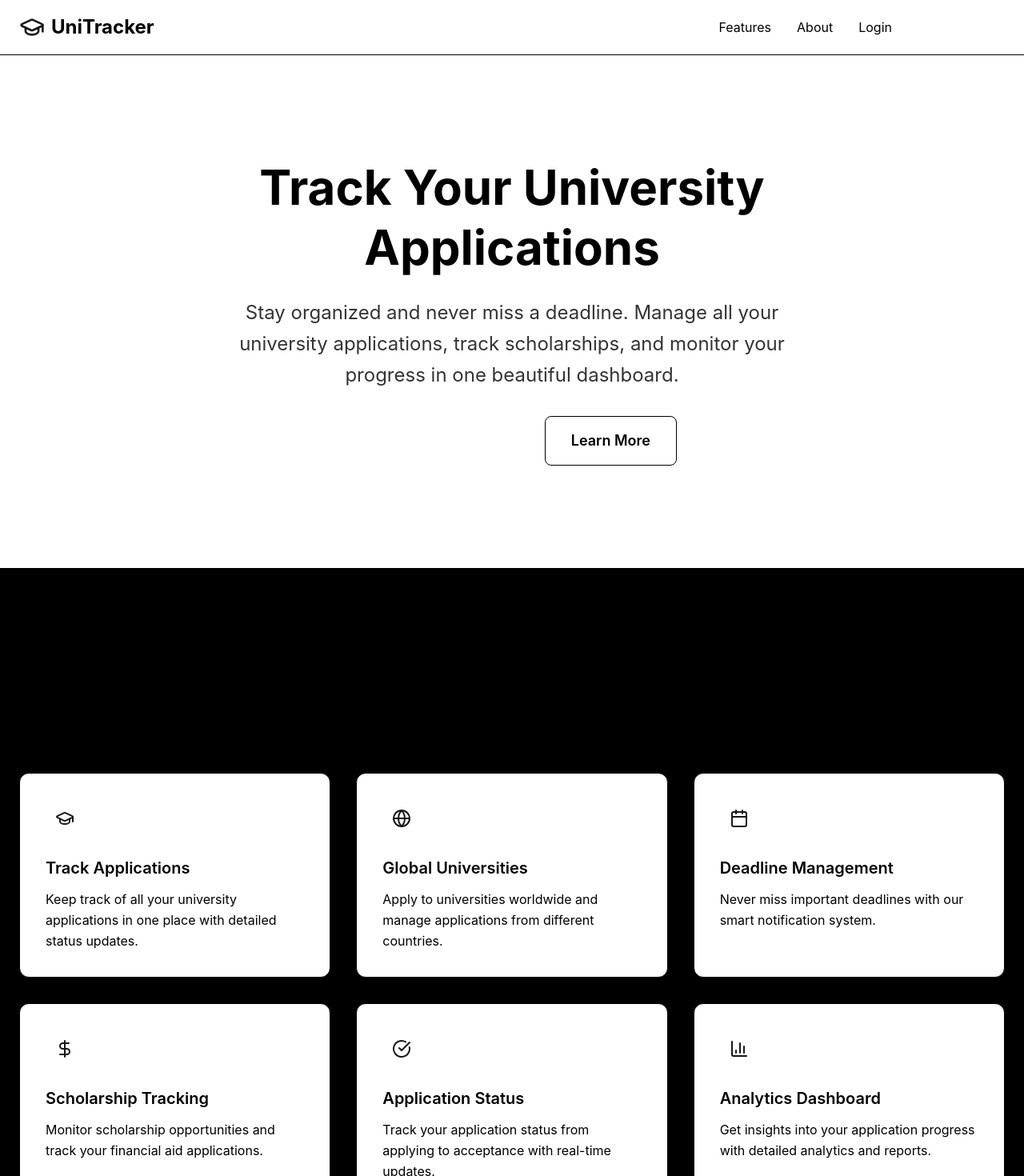
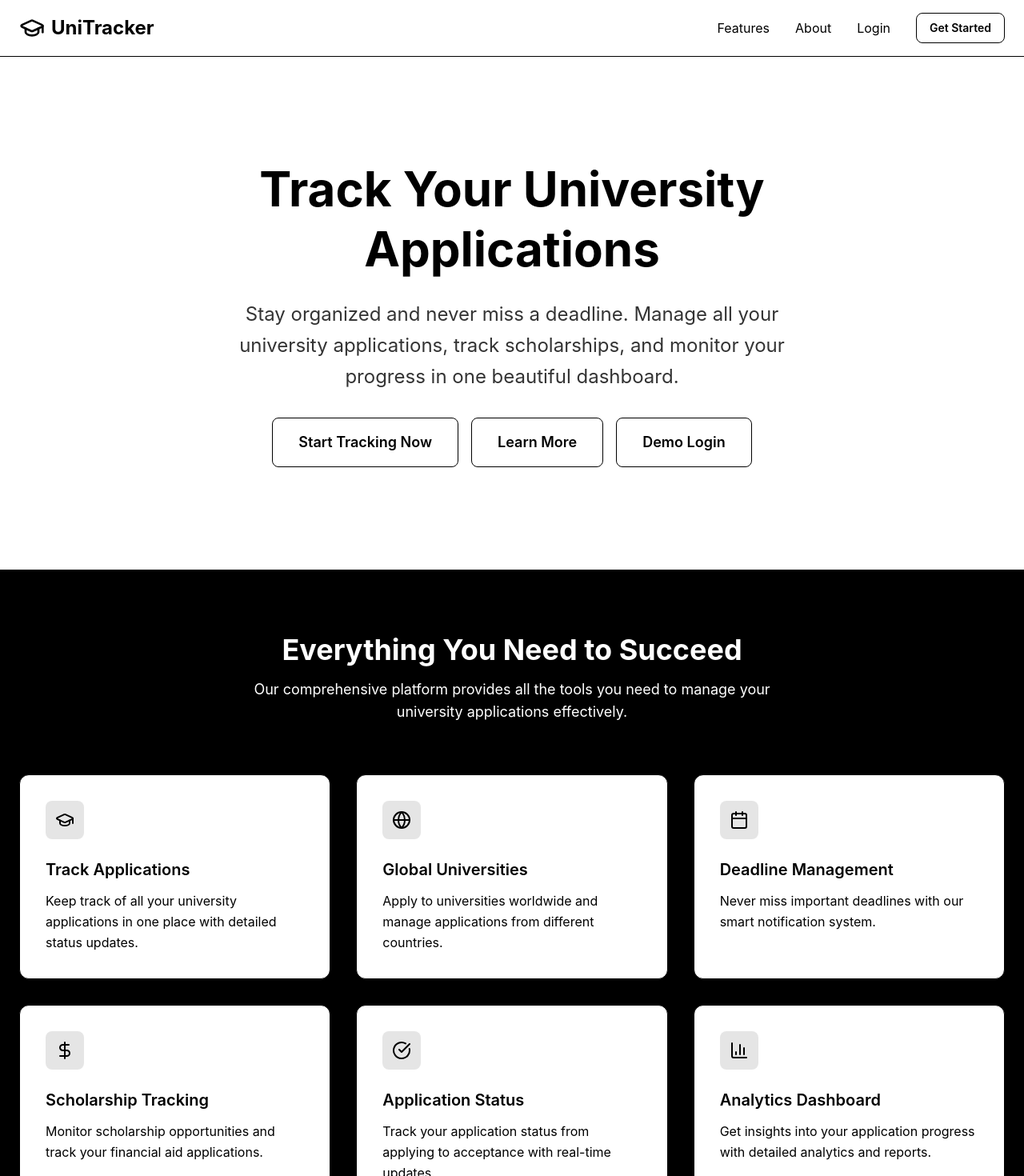
Before and after one commit to iiVertex/UniTracker, a Next.js app: page / in a window 1280 px wide. Shown: the top 1470 px of the page at 80% size. Built offline with nearby package versions, Linux system fonts and the light colour scheme.

Commit message:
major changes

```diff
--- a/src/app/auth/signup/page.tsx
+++ b/src/app/auth/signup/page.tsx
@@ -122,8 +122,8 @@ export default function SignUp() {
 
             <Button
               type="submit"
-              variant="primary"
-              className="w-full"
+              variant="secondary"
+              className="w-full bg-black text-white border-2 border-white hover:bg-neutral-900"
               disabled={loading}
             >
               {loading ? 'Creating account...' : 'Create account'}
--- a/src/app/page.tsx
+++ b/src/app/page.tsx
@@ -42,7 +42,7 @@ export default function Home() {
       <nav className="relative z-10 px-6 py-4 bg-white border-b border-black">
         <div className="max-w-7xl mx-auto flex items-center justify-between">
           <div className="flex items-center space-x-2">
-            <GraduationCap className="h-8 w-8 text-red" />
+            <GraduationCap className="h-8 w-8 text-black" />
             <span className="text-2xl font-bold text-black">UniTracker</span>
           </div>
           <div className="hidden md:flex items-center space-x-8">
@@ -56,7 +56,7 @@ export default function Home() {
               Login
             </Link>
             <Link href="/auth/signup">
-              <Button variant="primary" size="sm" className="bg-red text-white hover:bg-red-dark">Get Started</Button>
+              <Button variant="secondary" size="sm" className="border-black text-black hover:bg-black/80 hover:text-white">Get Started</Button>
             </Link>
           </div>
         </div>
@@ -75,10 +75,13 @@ export default function Home() {
           </p>
           <div className="flex flex-col sm:flex-row gap-4 justify-center items-center">
             <Link href="/auth/signup">
-              <Button variant="primary" size="lg" className="bg-red text-white hover:bg-red-dark">Start Tracking Now</Button>
+              <Button variant="secondary" size="lg" className="border-black text-black hover:bg-black/80 hover:text-white">Start Tracking Now</Button>
             </Link>
             <Link href="#features">
               <Button variant="secondary" size="lg" className="border-black text-black hover:bg-black/80 hover:text-white">Learn More</Button>
+            </Link>
+            <Link href="/auth/login">
+              <Button variant="secondary" size="lg" className="border-black text-black hover:bg-black/80 hover:text-white">Demo Login</Button>
             </Link>
           </div>
         </div>
@@ -88,10 +91,10 @@ export default function Home() {
       <section id="features" className="px-6 py-20 bg-black">
         <div className="max-w-7xl mx-auto">
           <div className="text-center mb-16">
-            <h2 className="text-3xl md:text-4xl font-bold text-black mb-4">
+            <h2 className="text-3xl md:text-4xl font-bold text-white mb-4">
               Everything You Need to Succeed
             </h2>
-            <p className="text-lg text-black max-w-2xl mx-auto">
+            <p className="text-lg text-white max-w-2xl mx-auto">
               Our comprehensive platform provides all the tools you need to manage your university applications effectively.
             </p>
           </div>
@@ -99,8 +102,8 @@ export default function Home() {
           <div className="grid grid-cols-1 md:grid-cols-2 lg:grid-cols-3 gap-8">
             {features.map((feature, index) => (
               <div key={index} className="bg-white rounded-xl p-8 shadow-card hover:shadow-card-hover transition-all duration-300 border border-black">
-                <div className="w-12 h-12 bg-red/10 rounded-lg flex items-center justify-center mb-6">
-                  <feature.icon className="h-6 w-6 text-red" />
+                <div className="w-12 h-12 bg-black/10 rounded-lg flex items-center justify-center mb-6">
+                  <feature.icon className="h-6 w-6 text-black" />
                 </div>
                 <h3 className="text-xl font-semibold text-black mb-3">
                   {feature.title}
@@ -124,7 +127,7 @@ export default function Home() {
             Join thousands of students who are already tracking their university applications with UniTracker.
           </p>
           <Link href="/auth/signup">
-            <Button size="lg" className="bg-white text-red hover:bg-black/80">Create Your Account</Button>
+            <Button size="lg" className="bg-red text-white border-2 border-white hover:bg-red-dark">Create Your Account</Button>
           </Link>
         </div>
       </section>
--- a/src/components/ui/Input.tsx
+++ b/src/components/ui/Input.tsx
@@ -15,7 +15,7 @@ export const Input: React.FC<InputProps> = ({
   return (
     <div className="space-y-2">
       {label && (
-        <label className="block text-sm font-medium text-white">
+        <label className="block text-sm font-medium text-black">
           {label}
         </label>
       )}
```
